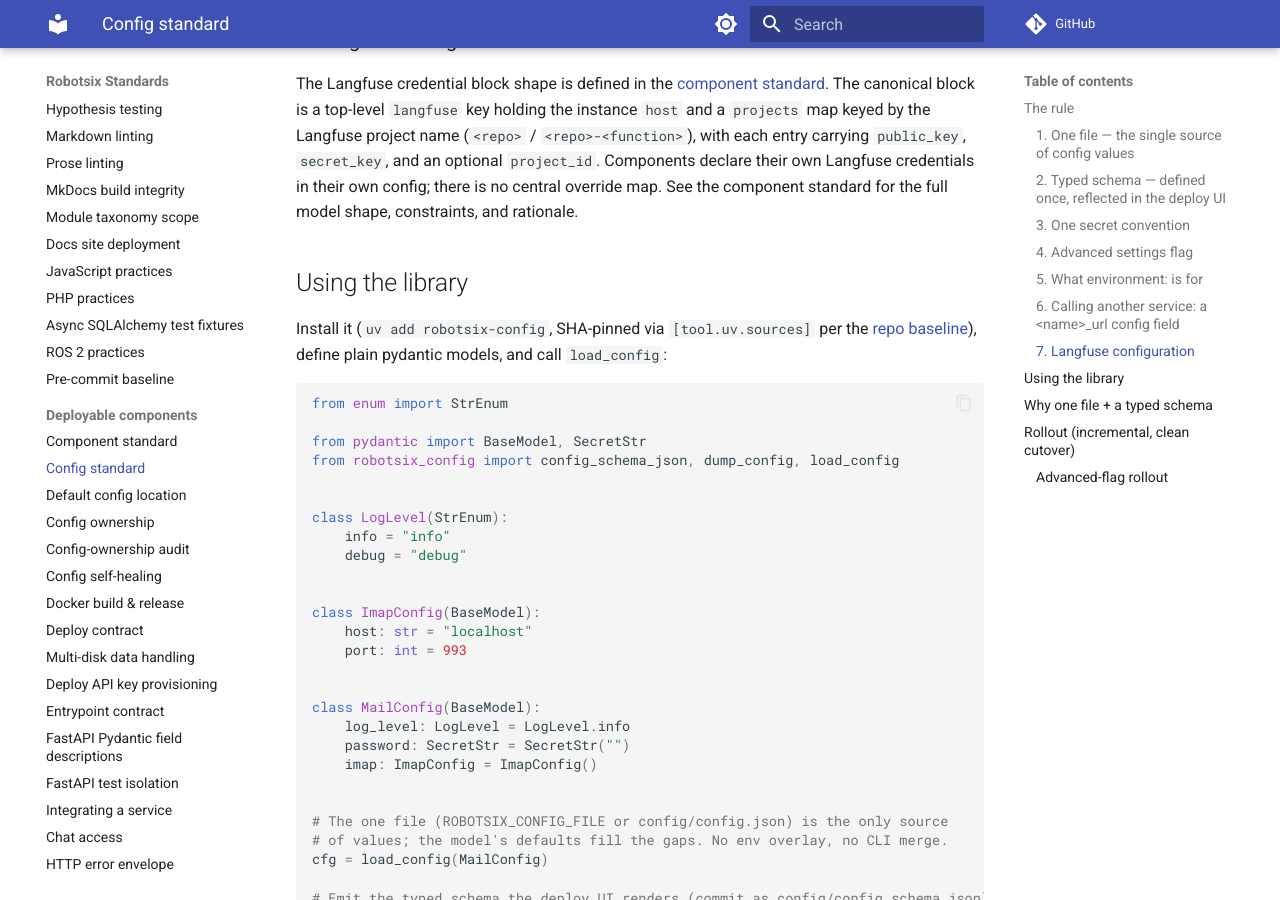
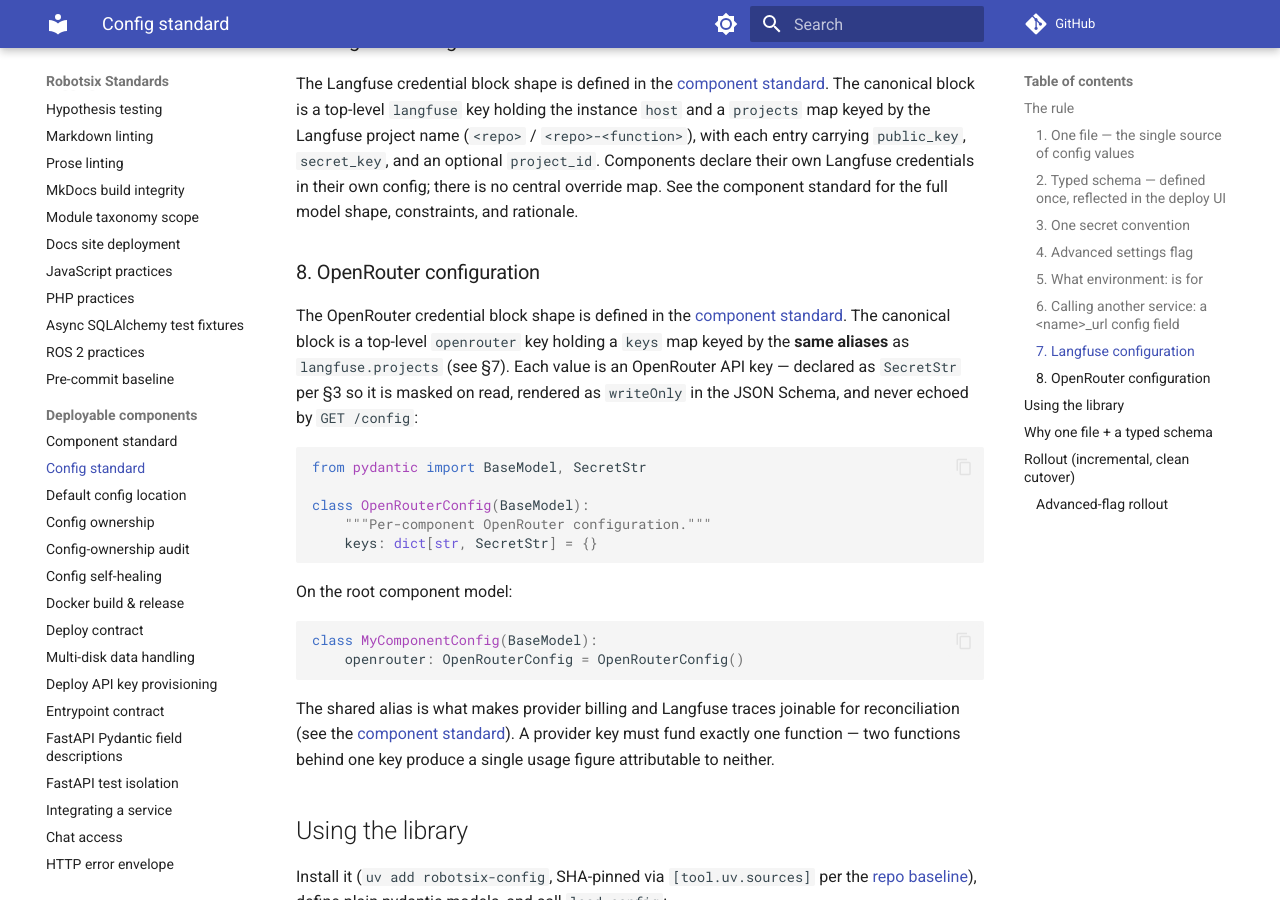
Before and after one commit to damien-robotsix/robotsix-standards, an MkDocs documentation site: the page built from docs/config-standard.md, in a window 1280 px wide and 900 px high, scrolled down 4313 px. Built offline with MkDocs 1.6.1 and Material for MkDocs 9.7.7, drawn with Linux system fonts in a browser that asks for light colours; comment, search, counter and statistics services are not loaded.

Commit message:
docs: config-standard.md: add OpenRouter config model to match component-standard.md canonical block (20260808T192841Z-config-standard-md-add-openrouter-config-65b3) (#292)
Co-authored-by: robotsix-mill <mill@robotsix.local>

````diff
--- a/docs/config-standard.md
+++ b/docs/config-standard.md
@@ -203,6 +203,37 @@ each entry carrying `public_key`, `secret_key`, and an optional
 own config; there is no central override map.  See the component standard
 for the full model shape, constraints, and rationale.
 
+### 8. OpenRouter configuration
+
+The OpenRouter credential block shape is defined in the
+[component standard](component-standard.md).  The canonical block is a
+top-level `openrouter` key holding a `keys` map keyed by the **same
+aliases** as `langfuse.projects` (see §7).  Each value is an OpenRouter
+API key — declared as `SecretStr` per §3 so it is masked on read,
+rendered as `writeOnly` in the JSON Schema, and never echoed by
+`GET /config`:
+
+```python
+from pydantic import BaseModel, SecretStr
+
+class OpenRouterConfig(BaseModel):
+    """Per-component OpenRouter configuration."""
+    keys: dict[str, SecretStr] = {}
+```
+
+On the root component model:
+
+```python
+class MyComponentConfig(BaseModel):
+    openrouter: OpenRouterConfig = OpenRouterConfig()
+```
+
+The shared alias is what makes provider billing and Langfuse traces
+joinable for reconciliation (see the
+[component standard](component-standard.md)).  A provider key must fund
+exactly one function — two functions behind one key produce a single
+usage figure attributable to neither.
+
 ## Using the library
 
 Install it (`uv add robotsix-config`, SHA-pinned via `[tool.uv.sources]` per
````
